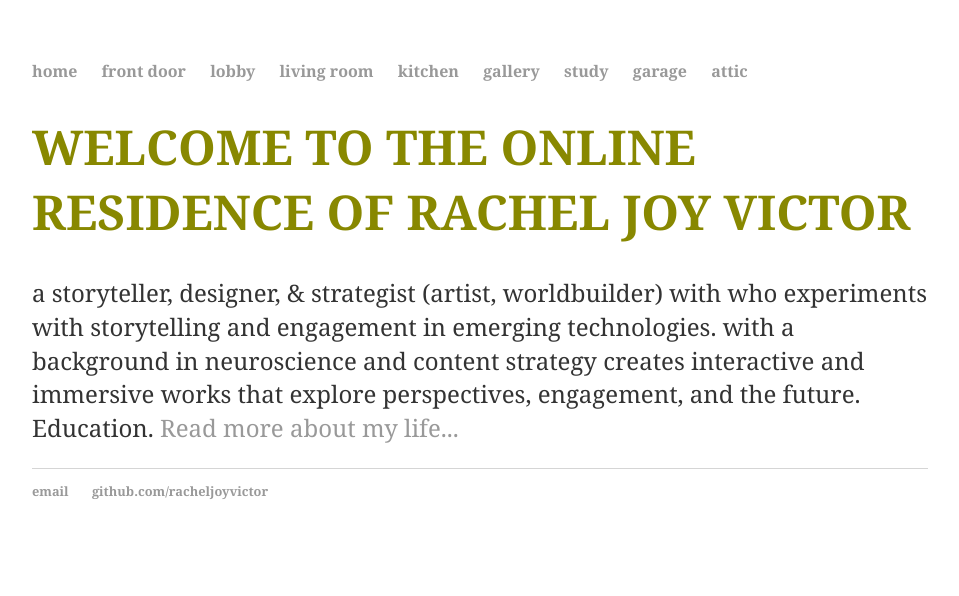
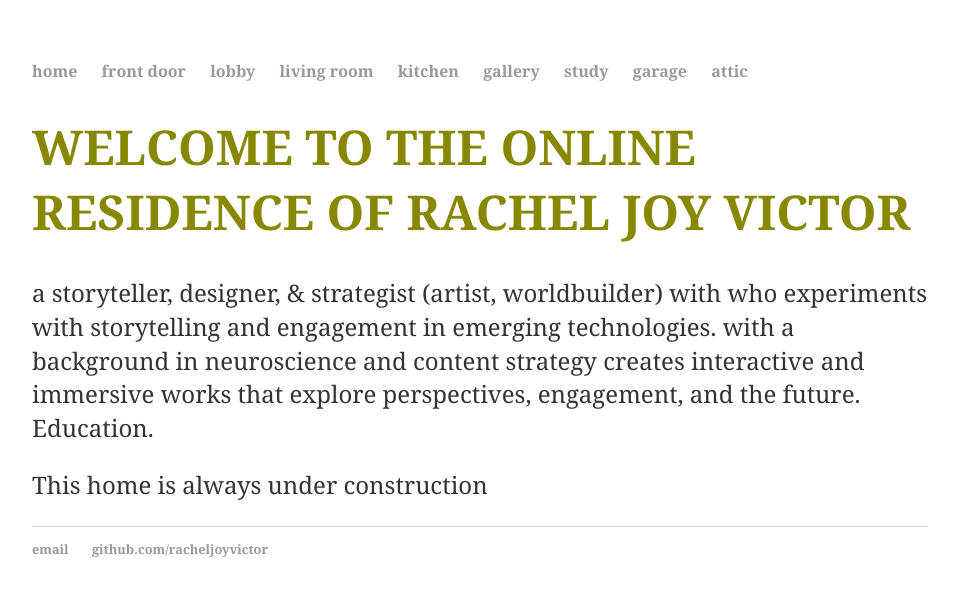
Before and after one commit to racheljoyvictor/racheljoyvictor.github.io, a Jekyll site: the page built from index.html, in a window 1280 px wide. Shown: the top 596 px of the page, without its empty margins (160-1119 px from the left). Built offline with Jekyll 4.4.1, drawn with Linux system fonts in a browser that asks for light colours.

Commit message:
Update index.html

```diff
--- a/index.html
+++ b/index.html
@@ -6,5 +6,6 @@ title: Rachel Joy Victor, a curious person
 	<h1>WELCOME TO THE ONLINE RESIDENCE OF RACHEL JOY VICTOR</h1>
 	<p>a storyteller, designer, & strategist (artist, worldbuilder) with who experiments with storytelling and engagement in emerging technologies.
 		with a background in neuroscience and content strategy
-		creates interactive and immersive works that explore perspectives, engagement, and the future. Education. </em> <a href="/about">Read more about my life...</a></p>
+		creates interactive and immersive works that explore perspectives, engagement, and the future. Education. </em>
+	<p>This home is always under construction </p>
 </div><!-- /.blurb -->
```
